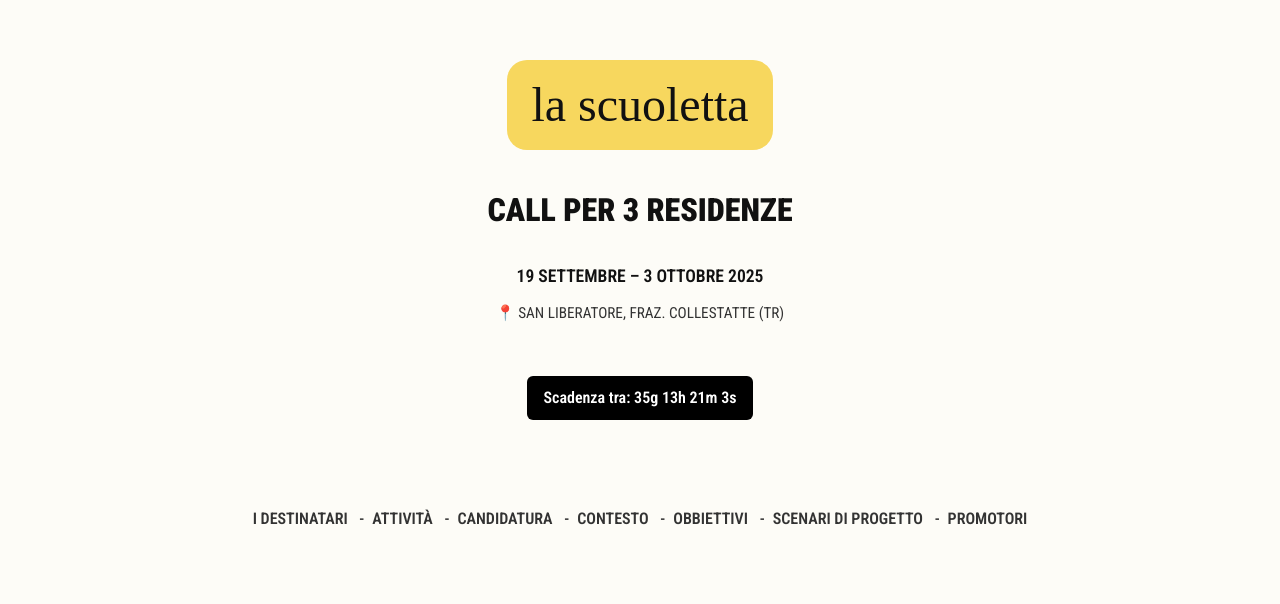
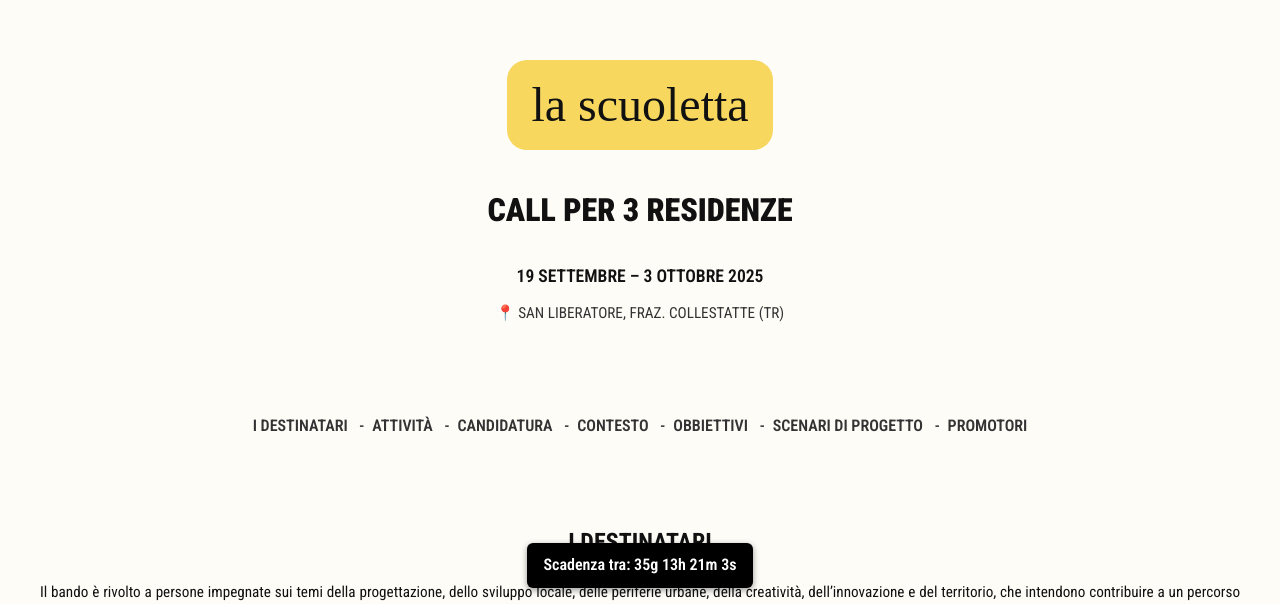
Before and after one commit to kiracolci/Lascuoletta, a React (Vite) app: page / in a window 1280 px wide. Shown: the part 196-800 px from the top of the page. Built offline with nearby package versions, Linux system fonts and the light colour scheme; a web font is replaced by a local one.

Commit message:
Update section text / fix styles

```diff
--- a/src/App.css
+++ b/src/App.css
@@ -319,12 +319,24 @@ html {
   scroll-behavior: smooth;
 }
 
+.countdown-fixed {
+  position: fixed;
+  bottom: 1rem;
+  left: 0;
+  width: 100%;
+  display: flex;
+  justify-content: center;
+  z-index: 1000;
+  pointer-events: none; /* allow clicks through if needed */
+}
+
 .countdown {
-  margin-top: 1rem;
   background-color: #000;
   padding: 0.5rem 1rem;
   border-radius: 6px;
   display: inline-block;
+  pointer-events: auto; /* restore interaction */
+  box-shadow: 0 2px 6px rgba(0, 0, 0, 0.4);
 }
 
 .countdown-text {
--- a/src/App.tsx
+++ b/src/App.tsx
@@ -34,9 +34,7 @@ function App() {
       <h1>CALL PER 3 RESIDENZE</h1>
       <div className="date">19 SETTEMBRE – 3 OTTOBRE 2025</div>
       <div className="location">📍 SAN LIBERATORE, FRAZ. COLLESTATTE (TR)</div>
-      <div className="countdown">
-  <Countdown />
-</div>
+
 
 
       <nav className="page-nav">
@@ -324,6 +322,13 @@ function App() {
 
 </section>
 
+<div className="countdown-fixed">
+  <div className="countdown">
+    <Countdown />
+  </div>
+</div>
+
+
     </div>
   );
 }
```
